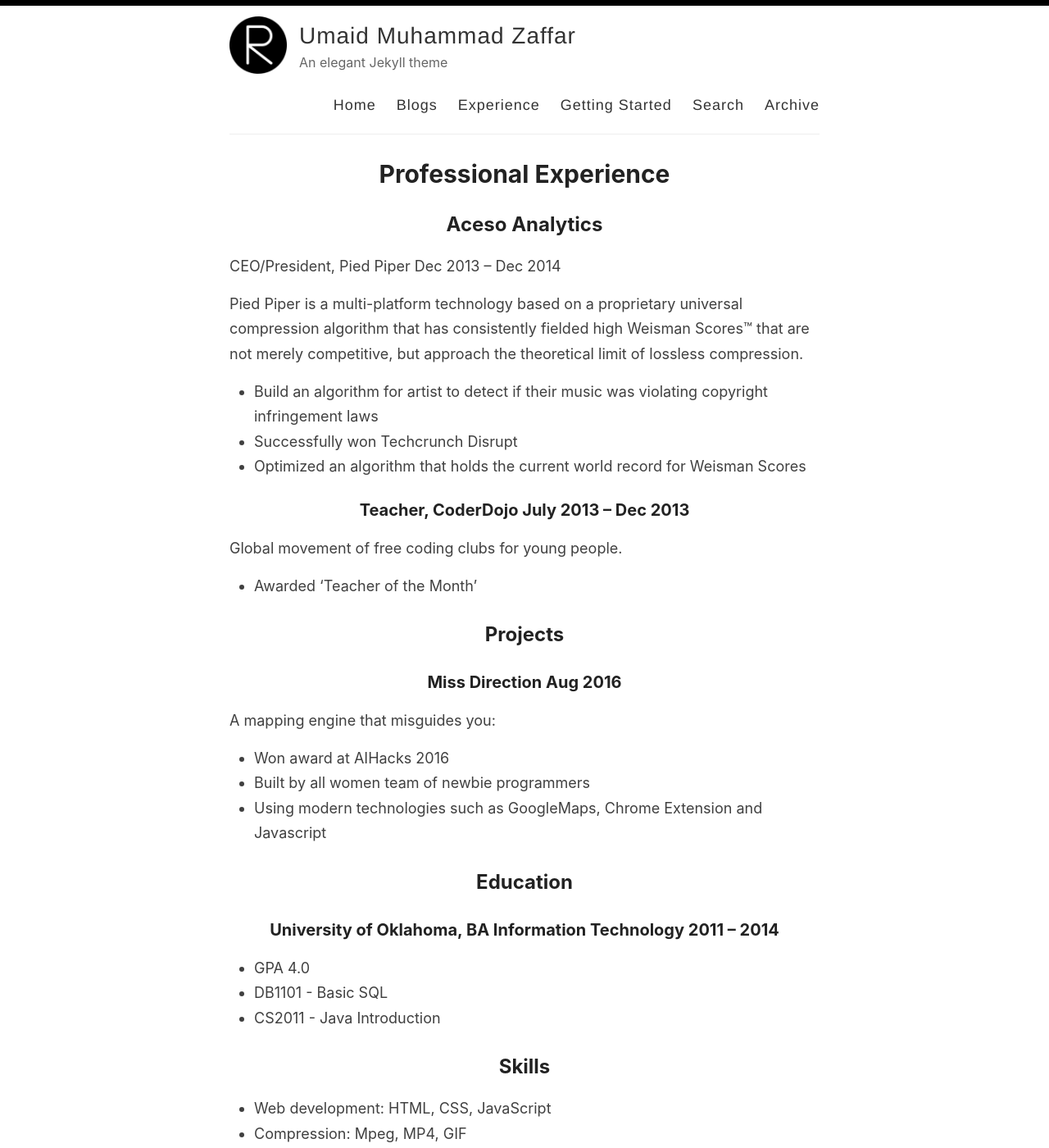
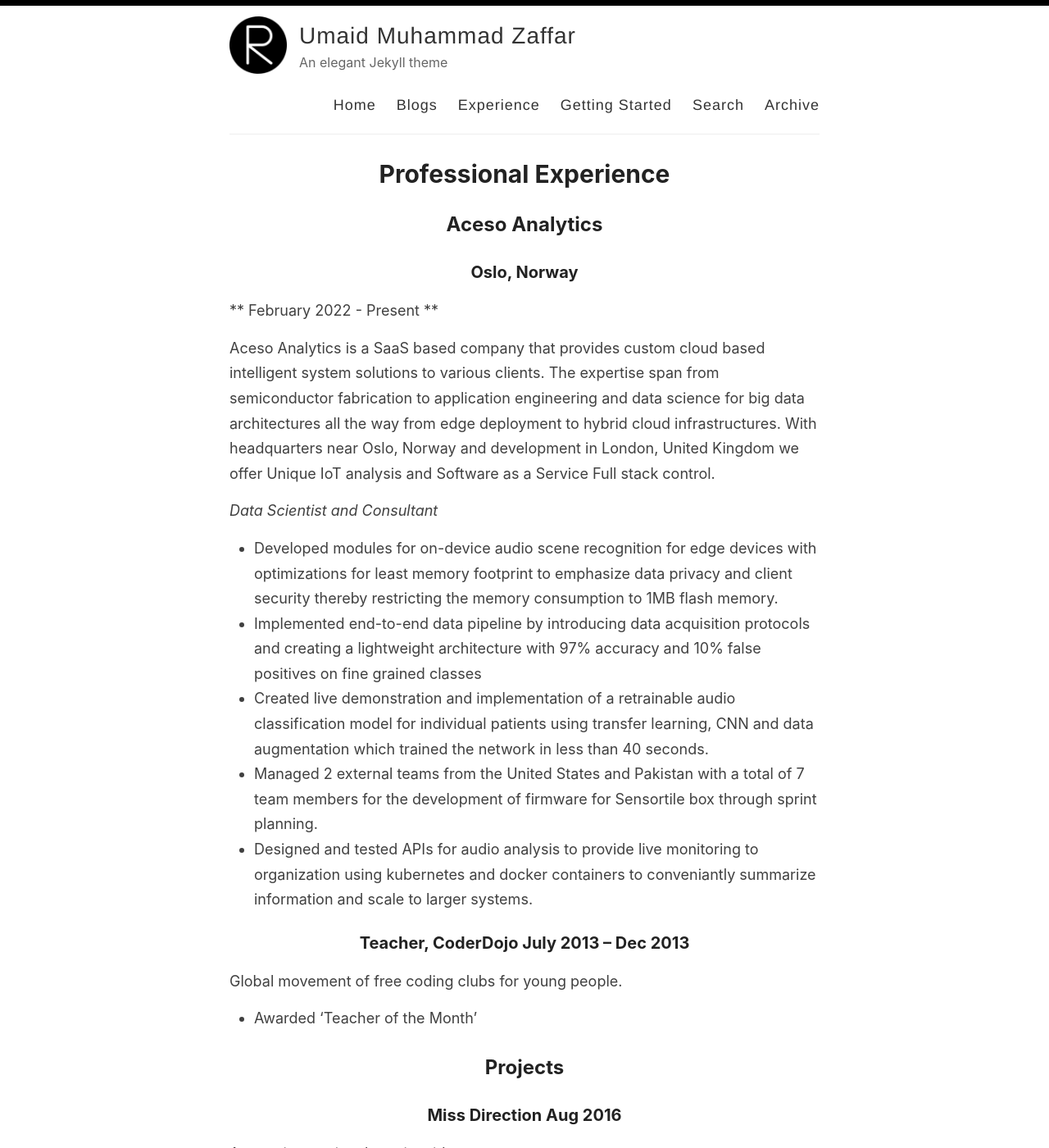
Before and after one commit to umaidmz/umaidmz.github.io, a Jekyll site: the page built from _pages/experience.md, in a window 1280 px wide and 1400 px high. Shown: the whole window at 82% size. Built offline with Jekyll 4.4.1, drawn with Linux system fonts in a browser that asks for light colours.

Commit message:
Added Aceso Analytics Information

```diff
--- a/_pages/experience.md
+++ b/_pages/experience.md
@@ -8,20 +8,20 @@
 
 
 ## Aceso Analytics
+### Oslo, Norway
 
-<!-- You have to wrap the "left" and "right" half of these headings in spans by
-hand -->
-<span style="text-align:left;">CEO/President, Pied Piper</span> <span style="text-align:right;">Dec 2013 -- Dec 2014</span>
+** February 2022 - Present **
 
-Pied Piper is a multi-platform technology based on a proprietary universal
-compression algorithm that has consistently fielded high Weisman Scores™ that
-are not merely competitive, but approach the theoretical limit of lossless
-compression.
+Aceso Analytics is a SaaS based company that provides custom cloud based intelligent system solutions to various clients. The expertise span from semiconductor fabrication to application engineering and data science for big data architectures all the way from edge deployment to hybrid cloud infrastructures. With headquarters near Oslo, Norway and development in London, United Kingdom we offer Unique IoT analysis and Software as a Service Full stack control.
 
- - Build an algorithm for artist to detect if their music was violating
-   copyright infringement laws
- - Successfully won Techcrunch Disrupt
- - Optimized an algorithm that holds the current world record for Weisman Scores
+
+<em><span style="text-align:left;">Data Scientist and Consultant</span></em>
+
+ - Developed modules for on-device audio scene recognition for edge devices with optimizations for least memory footprint to emphasize data privacy and client security thereby restricting the memory consumption to 1MB flash memory.
+ - Implemented end-to-end data pipeline by introducing data acquisition protocols and creating a lightweight architecture with 97% accuracy and 10% false positives on fine grained classes
+ - Created live demonstration and implementation of a retrainable audio classification model for individual patients using transfer learning, CNN and data augmentation which trained the network in less than 40 seconds.
+ - Managed 2 external teams from the United States and Pakistan with a total of 7 team members for the development of firmware for Sensortile box through sprint planning.
+ - Designed and tested APIs for audio analysis to provide live monitoring to organization using kubernetes and docker containers to conveniantly summarize information and scale to larger systems.
 
 ### <span>Teacher, CoderDojo</span> <span>July 2013 -- Dec 2013</span>
 
```
